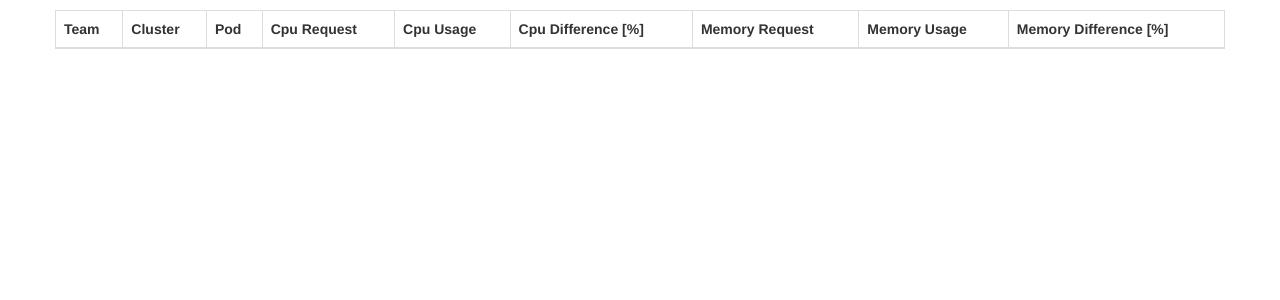
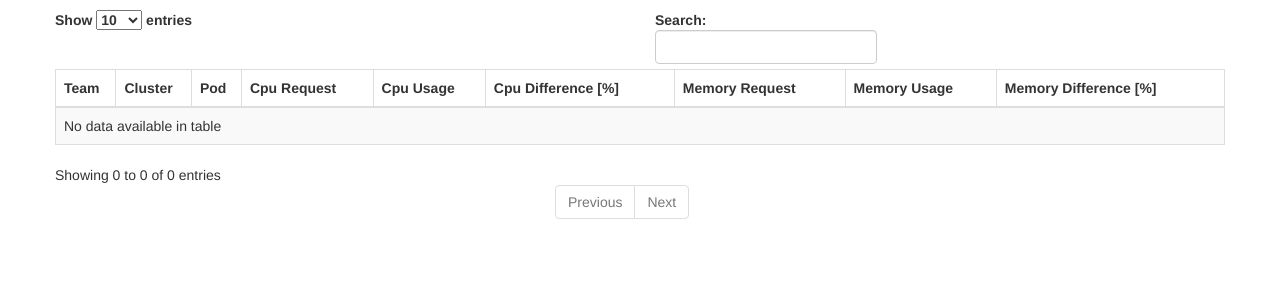
Before and after one commit to metmin/k8s-request-limit, a Flask app: page / in a window 1280 px wide. Shown: the top 300 px of the page. Run offline with Flask 2, Linux system fonts and the light colour scheme; lists and menus that the app fills with data are empty; parts of the project's set-up code (start-up, migrations or seed data) failed here and were passed over; some libraries are stand-ins or nearby versions.

Commit message:
datatable configured

```diff
--- a/templates/table.html
+++ b/templates/table.html
@@ -10,6 +10,8 @@
     <link rel="stylesheet" href="https://maxcdn.bootstrapcdn.com/bootstrap/3.4.1/css/bootstrap.min.css">
     <script src="https://ajax.googleapis.com/ajax/libs/jquery/3.5.1/jquery.min.js"></script>
     <script src="https://maxcdn.bootstrapcdn.com/bootstrap/3.4.1/js/bootstrap.min.js"></script>
+    <script src="https://cdn.datatables.net/1.10.25/js/jquery.dataTables.min.js"></script>
+    <script src="https://cdn.datatables.net/1.10.25/js/dataTables.bootstrap5.min.js"></script>
 </head>
 
 <body>
```
Lines whose indentation alone changed are shown as unchanged.
